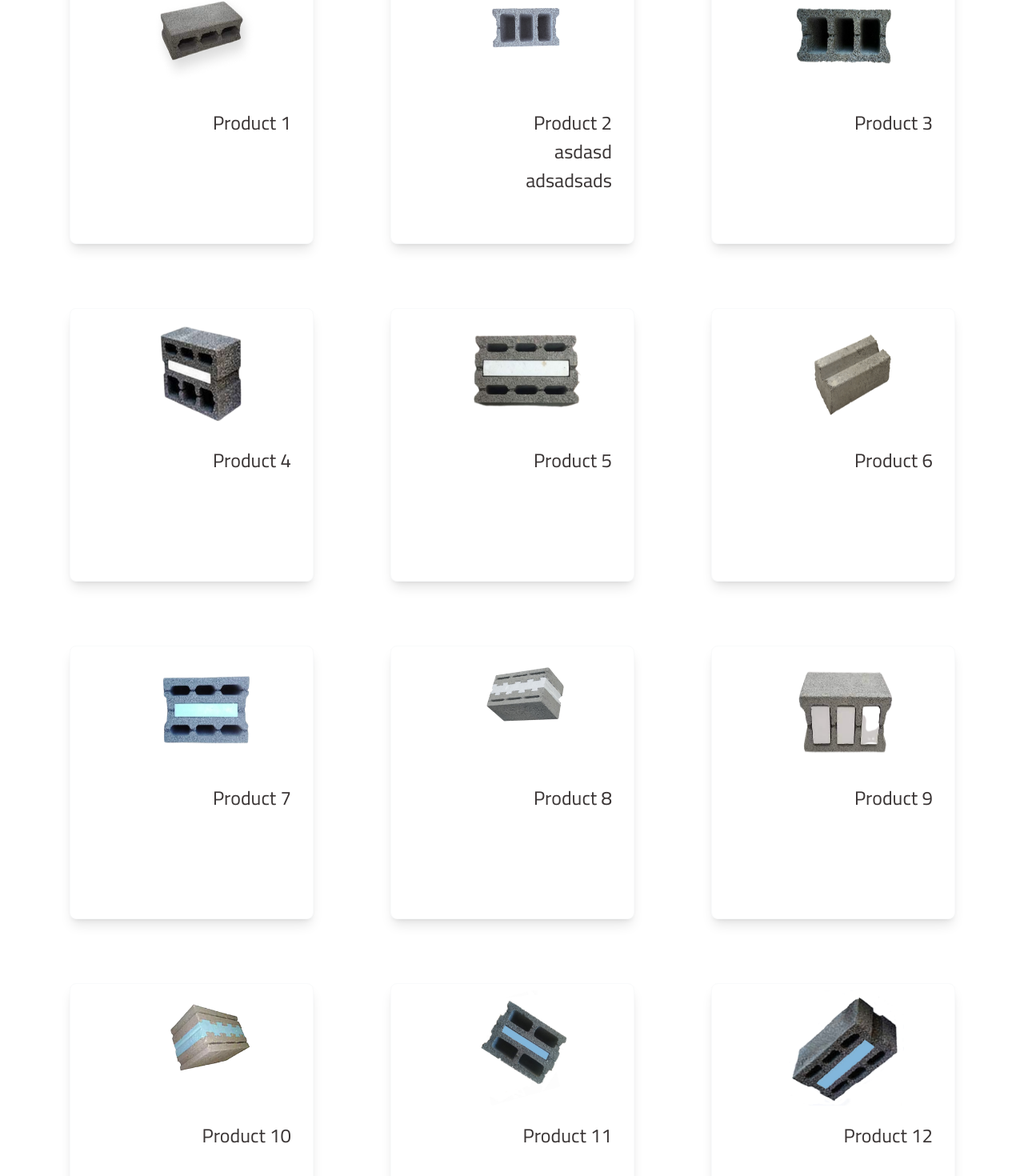
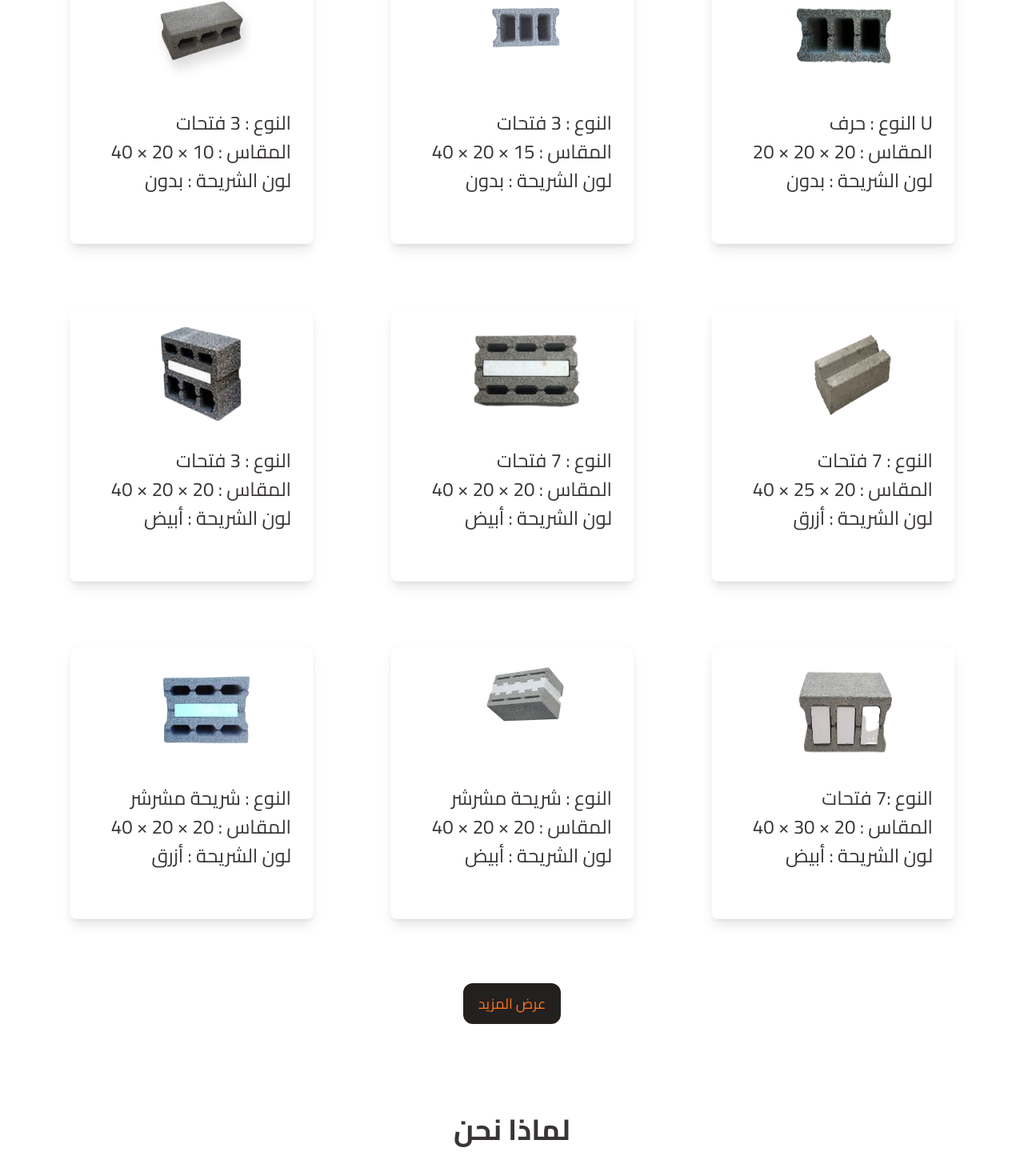
Before and after one commit to abdallamfathy/nama-project, a React (Vite) app: page / in a window 1280 px wide. Shown: the part 985-2455 px from the top of the page at 80% size. Built offline with nearby package versions, Linux system fonts and the light colour scheme.

Commit message:
edit products object data

```diff
--- a/src/components/Constants.js
+++ b/src/components/Constants.js
@@ -14,86 +14,65 @@ import brick12 from '../assets/brick12.png'
 export const products   = [
     {
         id: 1,
-        name: 'Product 1',
-        size : '',
-        color : '',
+        name: 'النوع : 3 فتحات ',
+        size : 'المقاس : 10 × 20 × 40',
+        color : 'لون الشريحة : بدون',
         image : brick1 ,
     },
     {
         id: 2,
-        name: 'Product 2',
-        size : 'asdasd',
-        color : 'adsadsads',
+        name: 'النوع : 3 فتحات',
+        size : 'المقاس : 15 × 20 × 40',
+        color : 'لون الشريحة : بدون',
         image : brick2 ,
     },
     {
         id: 3,
-        name: 'Product 3',
-        size : '',
-        color : '',
+        name: 'النوع : حرف U',
+        size : 'المقاس : 20 × 20 × 20',
+        color : 'لون الشريحة : بدون',
         image : brick3 ,
     },
     {
         id: 4,
-        name: 'Product 4',
-        size : '',
-        color : '',
+        name: 'النوع : 3 فتحات',
+        size : 'المقاس : 20 × 20 × 40',
+        color : 'لون الشريحة : أبيض',
         image : brick4 ,
     },
     {
         id: 5,
-        name: 'Product 5',
-        size : '',
-        color : '',
+        name: 'النوع : 7 فتحات',
+        size : 'المقاس : 20 × 20 × 40',
+        color : 'لون الشريحة : أبيض',
         image : brick5 ,
     },
     {
         id: 6,
-        name: 'Product 6',
-        size : '',
-        color : '',
+        name: 'النوع : 7 فتحات',
+        size : 'المقاس : 20 × 25 × 40',
+        color : 'لون الشريحة : أزرق',
         image : brick6 ,
     },
     {
         id: 7,
-        name: 'Product 7',
-        size : '',
-        color : '',
+        name: 'النوع : شريحة مشرشر',
+        size : 'المقاس : 20 × 20 × 40',
+        color : 'لون الشريحة : أزرق',
         image : brick7 ,
     },
     {
         id: 8,
-        name: 'Product 8',
-        size : '',
-        color : '',
+        name: 'النوع : شريحة مشرشر',
+        size : 'المقاس : 20 × 20 × 40',
+        color : 'لون الشريحة : أبيض',
         image : brick8 ,
     },
     {
         id: 9,
-        name: 'Product 9',
-        size : '',
-        color : '',
+        name: 'النوع :7 فتحات',
+        size : 'المقاس : 20 × 30 × 40',
+        color : 'لون الشريحة : أبيض',
         image : brick9 ,
-    },
-    {
-        id: 10,
-        name: 'Product 10',
-        size : '',
-        color : '',
-        image :  brick10 ,
-    },
-    {
-        id: 11,
-        name: 'Product 11',
-        size : '',
-        color : '',
-        image : brick11 ,
-    },
-    {
-        id: 12,
-        name: 'Product 12',
-        size : '',
-        color : '',
-        image : brick12 ,
     }
 ];
```
